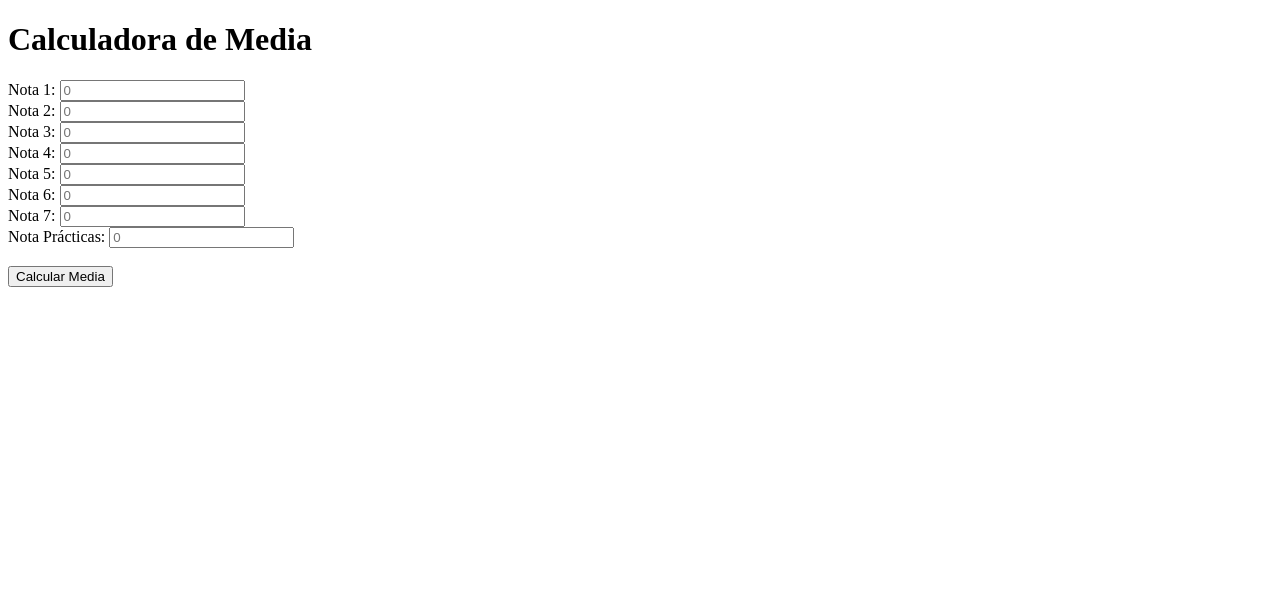
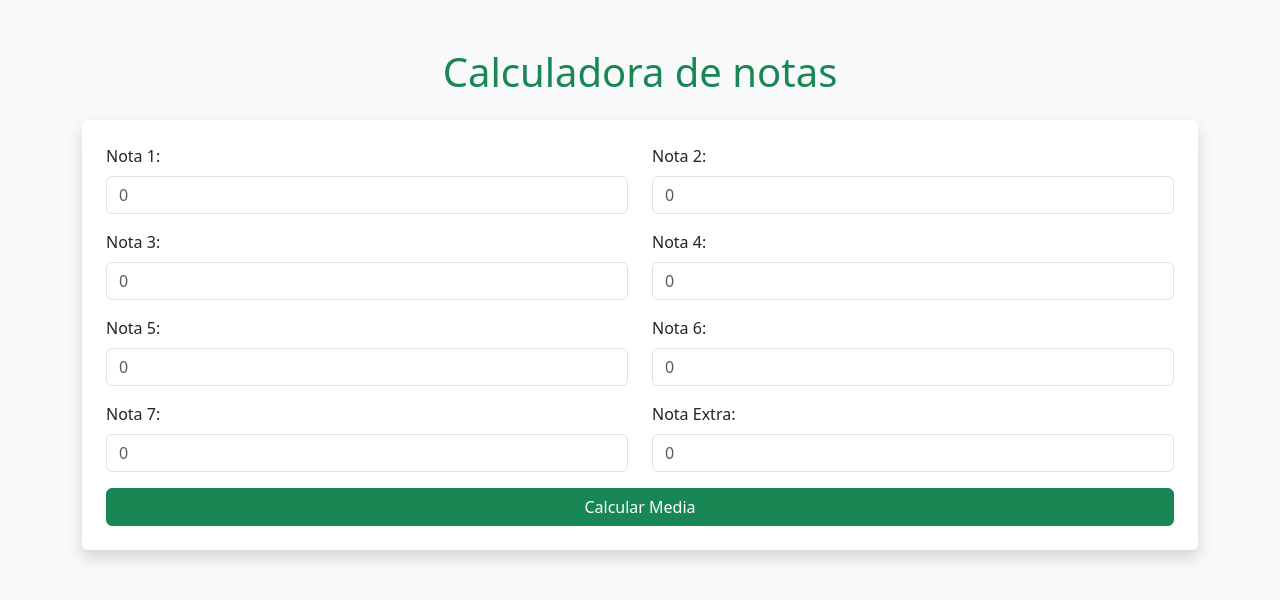
Before and after one commit to Ruben-Maalox/calculeitor, a plain HTML site: page index.html in a window 1280 px wide. Drawn offline with nearby package versions, Linux system fonts and the light colour scheme.

Commit message:
actualizar estilos

```diff
--- a/index.html
+++ b/index.html
@@ -4,42 +4,63 @@
     <meta charset="UTF-8">
     <meta name="viewport" content="width=device-width, initial-scale=1.0">
     <title>Calculadora de Media</title>
+    <!-- Bootstrap CSS -->
+    <link href="https://cdn.jsdelivr.net/npm/bootstrap@5.3.0/dist/css/bootstrap.min.css" rel="stylesheet">
 </head>
-<body>
-    <h1>Calculadora de Media</h1>
-    <form id="formNotas">
-        <label for="nota1">Nota 1:</label>
-        <input type="number" id="nota1" step="0.1" placeholder="0"><br>
+<body class="bg-light">
+    <div class="container mt-5">
+        <h1 class="text-center text-success mb-4">Calculadora de notas</h1>
+        <form id="formNotas" class="p-4 bg-white rounded shadow">
+            <!-- Campo para las notas -->
+            <div class="row">
+                <div class="col-md-6 mb-3">
+                    <label for="nota1" class="form-label">Nota 1:</label>
+                    <input type="number" id="nota1" class="form-control" step="0.1" placeholder="0">
+                </div>
+                <div class="col-md-6 mb-3">
+                    <label for="nota2" class="form-label">Nota 2:</label>
+                    <input type="number" id="nota2" class="form-control" step="0.1" placeholder="0">
+                </div>
+                <div class="col-md-6 mb-3">
+                    <label for="nota3" class="form-label">Nota 3:</label>
+                    <input type="number" id="nota3" class="form-control" step="0.1" placeholder="0">
+                </div>
+                <div class="col-md-6 mb-3">
+                    <label for="nota4" class="form-label">Nota 4:</label>
+                    <input type="number" id="nota4" class="form-control" step="0.1" placeholder="0">
+                </div>
+                <div class="col-md-6 mb-3">
+                    <label for="nota5" class="form-label">Nota 5:</label>
+                    <input type="number" id="nota5" class="form-control" step="0.1" placeholder="0">
+                </div>
+                <div class="col-md-6 mb-3">
+                    <label for="nota6" class="form-label">Nota 6:</label>
+                    <input type="number" id="nota6" class="form-control" step="0.1" placeholder="0">
+                </div>
+                <div class="col-md-6 mb-3">
+                    <label for="nota7" class="form-label">Nota 7:</label>
+                    <input type="number" id="nota7" class="form-control" step="0.1" placeholder="0">
+                </div>
+                <div class="col-md-6 mb-3">
+                    <label for="notaExtra" class="form-label">Nota Extra:</label>
+                    <input type="number" id="notaExtra" class="form-control" step="0.1" placeholder="0">
+                </div>
+            </div>
 
-        <label for="nota2">Nota 2:</label>
-        <input type="number" id="nota2" step="0.1" placeholder="0"><br>
+            <!-- Botón calcular -->
+            <button type="button" class="btn btn-success w-100" onclick="calcularMedia()">Calcular Media</button>
+        </form>
 
-        <label for="nota3">Nota 3:</label>
-        <input type="number" id="nota3" step="0.1" placeholder="0"><br>
+        <!-- Resultado -->
+        <h2 id="resultado" class="text-center mt-4 text-primary"></h2>
+    </div>
 
-        <label for="nota4">Nota 4:</label>
-        <input type="number" id="nota4" step="0.1" placeholder="0"><br>
+    <!-- Bootstrap JS (opcional, si usas interactividad de Bootstrap) -->
+    <script src="https://cdn.jsdelivr.net/npm/bootstrap@5.3.0/dist/js/bootstrap.bundle.min.js"></script>
 
-        <label for="nota5">Nota 5:</label>
-        <input type="number" id="nota5" step="0.1" placeholder="0"><br>
-
-        <label for="nota6">Nota 6:</label>
-        <input type="number" id="nota6" step="0.1" placeholder="0"><br>
-
-        <label for="nota7">Nota 7:</label>
-        <input type="number" id="nota7" step="0.1" placeholder="0"><br>
-
-        <label for="notaExtra">Nota Prácticas:</label>
-        <input type="number" id="notaExtra" step="0.1" placeholder="0"><br><br>
-
-        <button type="button" onclick="calcularMedia()">Calcular Media</button>
-    </form>
-
-    <h2 id="resultado"></h2>
-
+    <!-- Script para la calculadora -->
     <script>
         function calcularMedia() {
-            // Obtener las 7 notas o establecerlas como 0 si están vacías
             const notas = [
                 parseFloat(document.getElementById("nota1").value) || 0,
                 parseFloat(document.getElementById("nota2").value) || 0,
@@ -49,17 +70,11 @@
                 parseFloat(document.getElementById("nota6").value) || 0,
                 parseFloat(document.getElementById("nota7").value) || 0
             ];
-
-            // Obtener la nota extra o establecerla como 0 si está vacía
             const notaExtra = parseFloat(document.getElementById("notaExtra").value) || 0;
 
-            // Calcular el promedio de las 7 notas
             const promedioNotas = notas.reduce((acc, curr) => acc + curr, 0) / notas.length;
-
-            // Calcular la media final (promedio de los dos grupos)
             const mediaFinal = (promedioNotas + notaExtra) / 2;
 
-            // Mostrar el resultado
             document.getElementById("resultado").textContent = `La media final es: ${mediaFinal.toFixed(2)}`;
         }
     </script>
```
